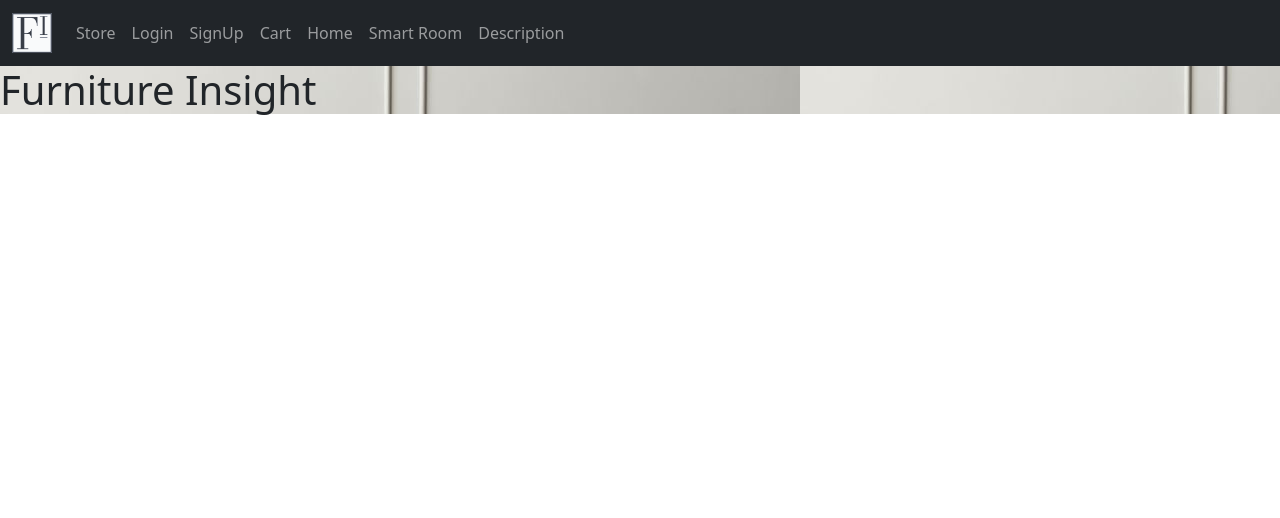
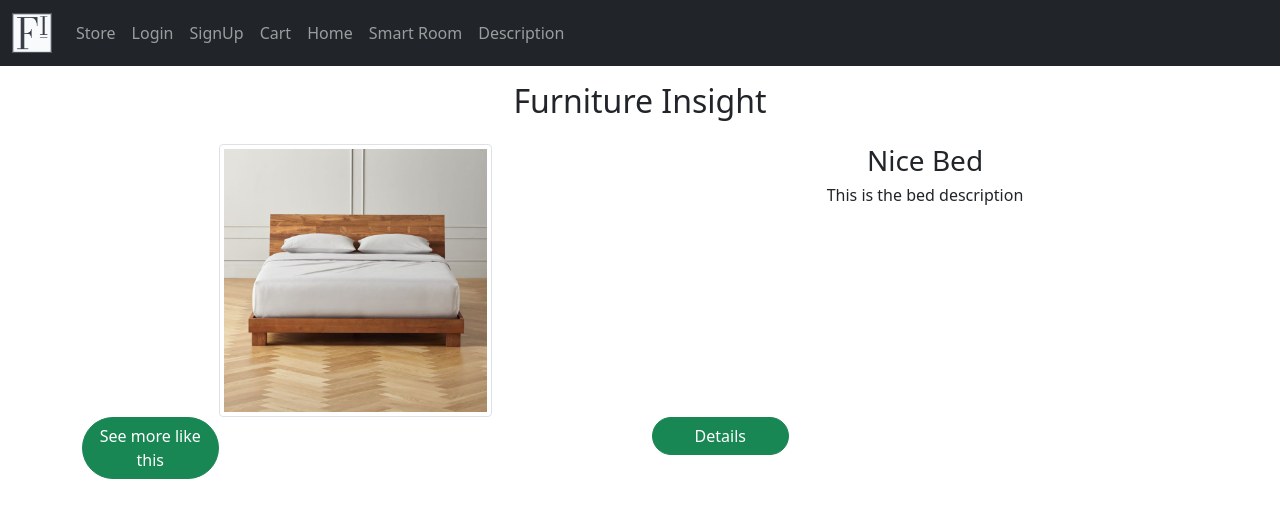
Before and after one commit to Furniture-Insight/furniture-insight-frontend, a React (Create React App) app in the folder furniture-insight-frontend/: page /home in a window 1280 px wide. Shown: the top 518 px of the page. Built offline with nearby package versions, Linux system fonts and the light colour scheme.

Commit message:
Edited Home and Description pages

```diff
--- a/furniture-insight-frontend/src/components/pages/Description.js
+++ b/furniture-insight-frontend/src/components/pages/Description.js
@@ -1,11 +1,28 @@
 import React from "react";
+import bed from "../images/bed.jpg";
 
 function Description() {
     return (
-        <div className="description">
-            <div className="headerContainer">
-                <h3> Furniture Name </h3>
-                <h5> Description </h5>
+        <div className="container">
+            <div className="row">
+                <div className="col">
+                    <img className="center img-thumbnail" src={bed} alt="bed.jpg"/>
+                </div>
+                <div className="col">
+                    <h3 className="h3 text-center"> Nice Bed </h3>
+                    <p className="h6 text-center"> This is the bed description </p>
+                </div>
+            </div>
+            <div className="row">
+                <div className="col">
+                    <p className="h6"> Price: </p>
+                </div>
+                <div className="col">
+                    <button
+                    type="button"
+                    className="btn btn-success rounded-pill w-25"
+                    data-bs-toggle> Add to Cart </button>
+                </div>
             </div>
         </div>
     );
--- a/furniture-insight-frontend/src/components/pages/Home.js
+++ b/furniture-insight-frontend/src/components/pages/Home.js
@@ -1,11 +1,36 @@
 import React from "react";
-import BannerImage from "../images/bed.jpg"
+import bed from "../images/bed.jpg";
 
 function Home() {
     return (
-        <div className="home" style={{ backgroundImage: `url(${BannerImage})` }}>
-            <div className="headerContainer">
-                <h1> Furniture Insight </h1>
+        <div className="container">
+            <div className="row mt-3">
+                <div className="col mb-3">
+                    <h2 className="h2 text-center"> Furniture Insight </h2>
+                </div>
+            </div>
+            <div className="row">
+                <div className="col">
+                    <img className="center img-thumbnail" src={bed} alt="bed.jpg"/>
+                </div>
+                <div className="col">
+                    <h3 className="h3 text-center"> Nice Bed </h3>
+                    <p className="h6 text-center"> This is the bed description </p>
+                </div>
+            </div>
+            <div className="row">
+                <div className="col">
+                    <button
+                    type="button"
+                    className="btn btn-success rounded-pill w-25"
+                    data-bs-toggle> See more like this </button>
+                </div>
+                <div className="col">
+                    <button
+                    type="button"
+                    className="btn btn-success rounded-pill w-25"
+                    data-bs-toggle> Details </button>
+                </div>
             </div>
         </div>
     );
```
